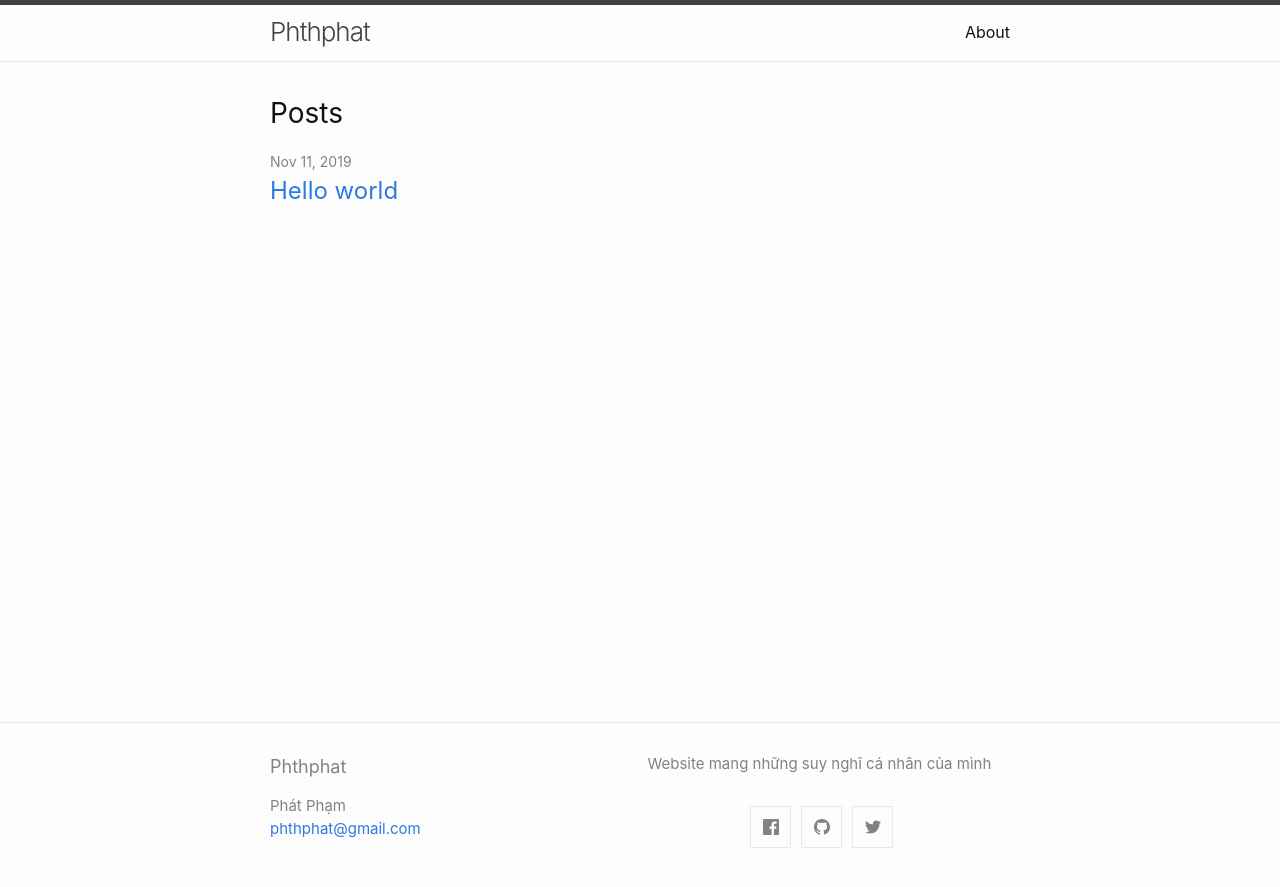
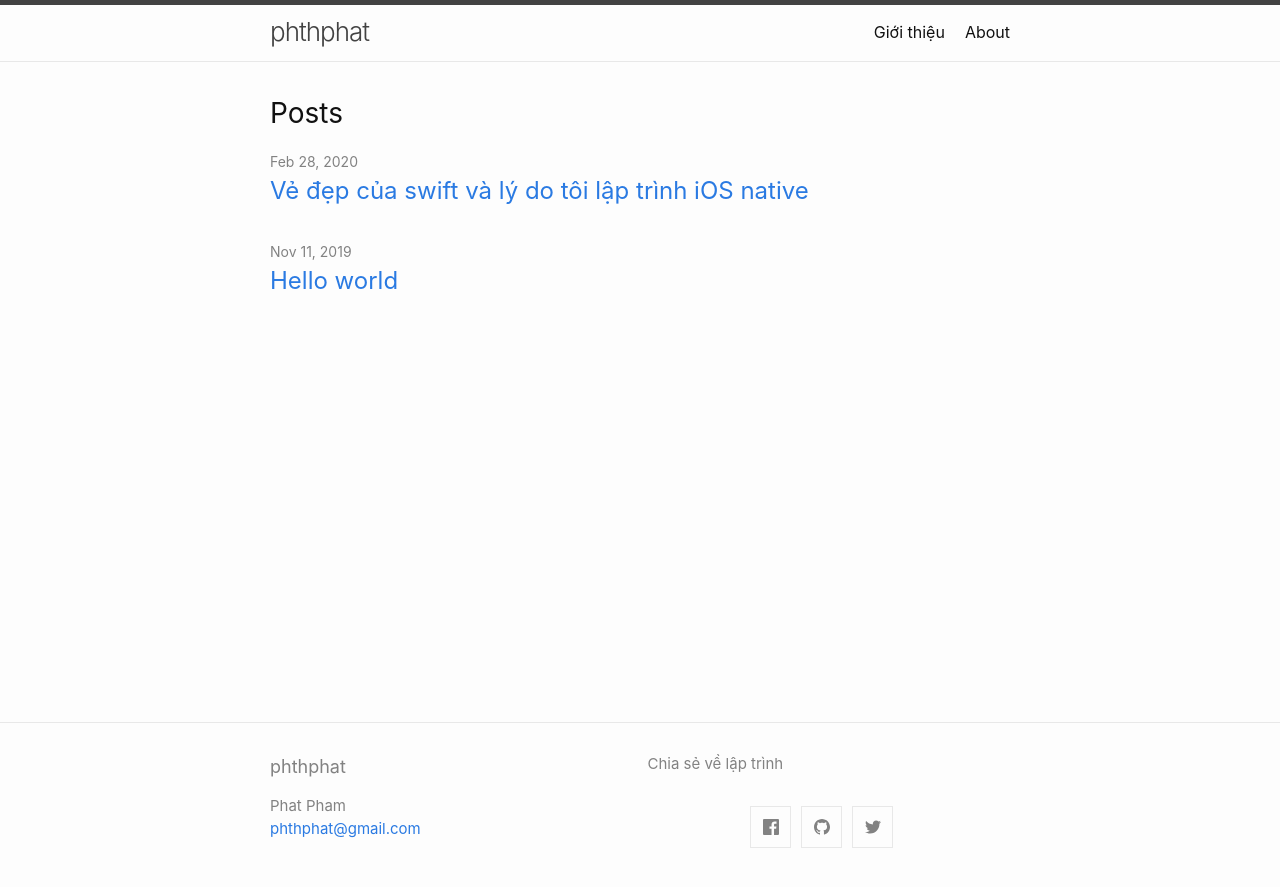
Before and after one commit to phthphat/phthphat.github.io, a Jekyll site: the page built from index.md, in a window 1280 px wide. Shown: the top 887 px of the page. Built offline with Jekyll 4.4.1, drawn with Linux system fonts in a browser that asks for light colours; part of the change alters nothing that is shown.

Commit message:
Edit config
Add post Beauty of Swift

````diff
--- a/_config.yml
+++ b/_config.yml
@@ -1,8 +1,8 @@
-title: Phthphat
-author: Phát Phạm
+title: phthphat
+author: Phat Pham
 email: phthphat@gmail.com
 description: > # this means to ignore newlines until "show_excerpts:"
-  Website mang những suy nghĩ cá nhân của mình
+  Chia sẻ về lập trình
 
 show_excerpts: false # set to true to show excerpts on the homepage
 site-verification:
@@ -40,8 +40,9 @@ minima:
 
 # If you want to link only specific pages in your header, uncomment
 # this and add the path to the pages in order as they should show up
-#header_pages:
-# - about.md
+header_pages:
+- introduce.md
+- about.md
 
 # Build settings
 theme: minima
--- /dev/null
+++ b/_posts/2020-02-28-beauty-of-swift.md
@@ -0,0 +1,78 @@
+---
+layout: post
+title: "Vẻ đẹp của swift và lý do tôi lập trình iOS native"
+categories: misc
+author: "Phat Pham"
+meta: "Springfield"
+---
+
+Swift là ngôn ngữ lập trình được Apple ra mắt năm 2014 nhằm thay thế Objective C trong việc lập trình hệ sinh thái của hãng. Trải qua hơn 5 năm với hàng loạt cải tiến qua các năm, từ Swift 1 đến hiện tại là Swift 5.1, Swift đã thành một ngôn ngữ lập trình đẹp, hay nói cách khác, tôi sang lập trình các ngôn ngữ khác, tôi đã rất nhớ về nó. Giờ ta cùng đi qua những thứ đã làm nên vẻ đẹp của cô nàng Swift này 😀
+
+## Optional chaining
+Optional chaining đóng gói một biến trong Optional, nghĩa là có giá trị hoặc là `nil` (hay null trong các ngôn ngữ khác). Ví dụ về khai báo kiểu `String` với optional
+```swift
+var optionalName: String? = "Phat"
+```
+Khi bạn print, console hiện `Optional(Phat)` chứ không phải `Phat`. Và bạn không thể gán một biến optional vào 1 biến không optional
+```swift
+var optionalName: String? = "Phat"
+var name: String = optionalName //Lỗi
+```
+Vì sao? Vì `optionalName` là biến có thể có giá trị hoặc là `nil`, biến `name` phải là biến có giá trị, ko thể `nil`. Vì thế việc gán cần bước trung gian
+```swift
+//Cách 1
+name = optionalName!
+//Cách 2
+name = optionalName ?? "Unknown name"
+```
+Ở cách 1, chương trình sẽ crash nếu biến `optionalName` là nil, còn cách 2 thì chương trình không bao giờ crash, thay vào đó biến `name` có giá trị "Unknown name". Dấu `!` trong câu cú đã nói rằng: Hãy cẩn thận. Vậy tại sao cú pháp dài dòng vậy lại là 1 trong số vẻ đẹp của ngôn ngữ này? Lúc mới tiếp xúc tôi cũng thắc mắc vậy, nhưng sau khi làm một số dự án và nhận ra nó thật tuyệt vời.
+
+Swift là ngôn ngữ lập trình "an toàn", nó đảm bảo khi bạn có 1 biến non-optional, nghĩa là biến đó có giá trị, bạn có thể thoải mái dùng biến đó trong việc khác như cộng chuỗi, split,... mà ko lo chương trình bị crash, điều mà tôi luôn gặp phải khi lập trình `javascript` với `undefined` hay `null`. Swift và Kotlin cùng có đặc điểm này, là các ngôn ngữ hiện đại.
+
+## Enum with associated values
+Điểm sáng giá của swift so với các ngôn ngữ khác, Enum kèm giá trị.
+```swift
+enum Furniture {
+  case table(material: String)
+  case chair(color: String)
+  case desk
+}
+```
+Một biến thuộc kiểu `Furniture` với case `table` hay `chair` phải cung cấp giá trị tương ứng, còn case `desk` thì không. Việc phân loại `enum`, ta có thể làm việc trên các giá trị tương ứng
+```swift
+var thing: Furniture!
+switch thing {
+case .chair(let color):
+  //Do anything with color variable
+  print(color)
+default:
+  print("Other")
+  break
+}
+```
+
+## Name on parameter
+```swift
+func add(num1: Int, num2: Int) -> Int {
+  return num1 + num2
+}
+//Usage
+print(add(num1: 1, num2: 3))
+
+func fill(_ view: UIView, with color: UIColor) {
+  view.backgroundColor = color
+}
+//Usage
+fill(view1, with: .red)
+```
+Với 2 ví dụ ta thấy gọi hàm trên Swift gần như viết tiếng Anh.
+
+## Type và Protocol Oriented Programming
+Khi lập trình từ C/C++ lên Javasript/Python, tôi đã choáng ngợp bởi sự dễ dàng trong việc sử dụng type. 2 ngôn ngữ đó dùng dynamic type, đúng vậy, bạn có thể gán bất cứ type nào cho 1 biến mà không bị lỗi gì. Sự choáng ngợp đó chỉ xuất hiện với project nhỏ, còn với các project vừa và lớn, nó lại là ác mộng. IDE không gợi ý cho bạn những thứ sẵn có, bạn truyền 1 biến khác type mà hàm mong đợi, chương trình bị crash.
+
+Swift love type, Xcode IDE cũng gợi ý tường tận từng hàm cho lập trình viên (mặc dù Xcode nặng vãi), khiến việc lập trình trở nên dễ dàng. Từ đó mở rộng ra các kỹ thuật như generic, protocol oriented programming (POP),... Nhắc đến POP thì Swift là ngôn ngữ lập hình hướng POP, từ Swift 2 Apple đã nâng tầm Protocol lên, khiến nó trở nên mạnh mẽ hơn. Một class chỉ có thể kế thừa từ 1 class khác, nhưng có thể kế thừa nhiều protocol để tương thích với type nào đó.
+
+## Về tác giả
+Bài viết của 1 người làm iOS trong hơn 8 tháng, mọi sai sót có thể xảy ra, và tất cả ý trên đều là ý kiến riêng của tôi 😙
+
+Sắp tới web sẽ có nhiều bài viết về hướng dẫn lập trình iOS theo các mức độ
--- /dev/null
+++ b/introduce.md
@@ -0,0 +1,5 @@
+---
+layout: page
+title: Giới thiệu
+permalink: /introduce/
+---
````
